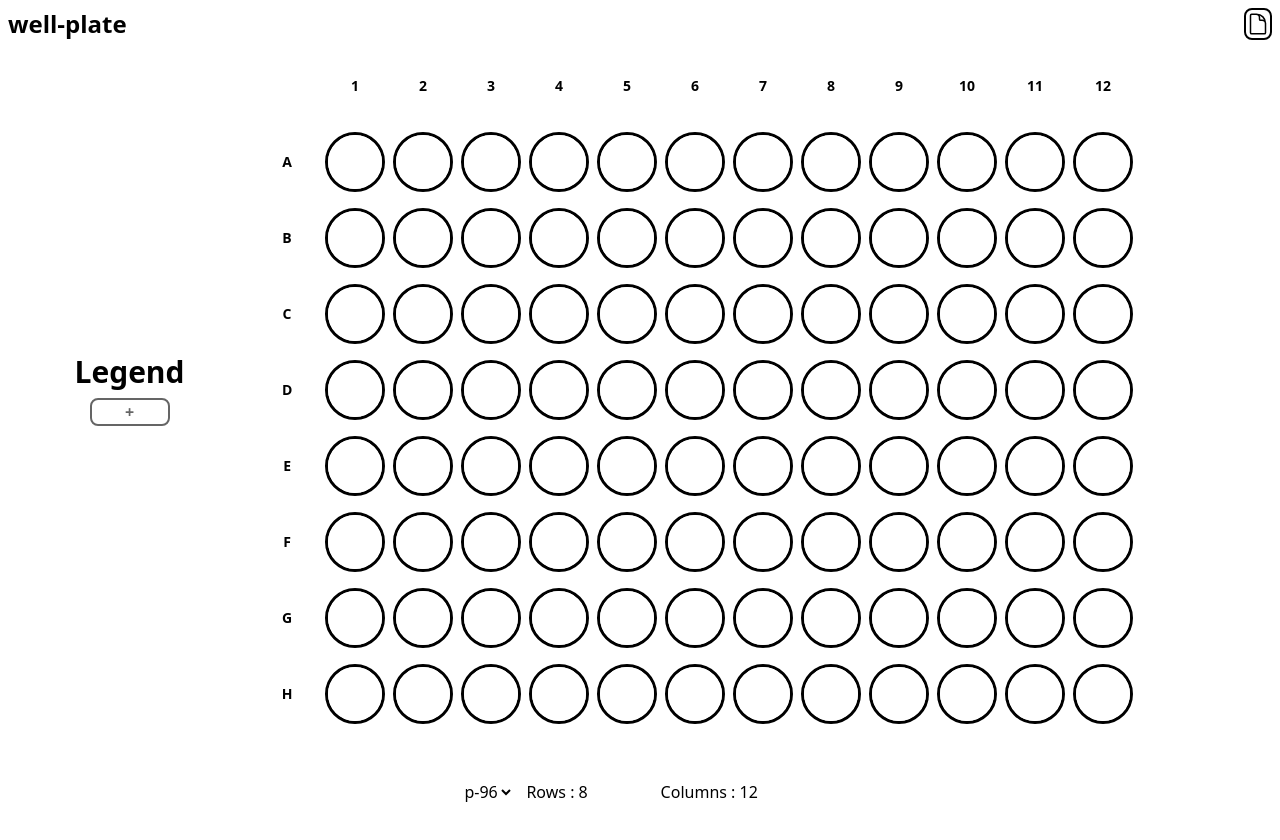
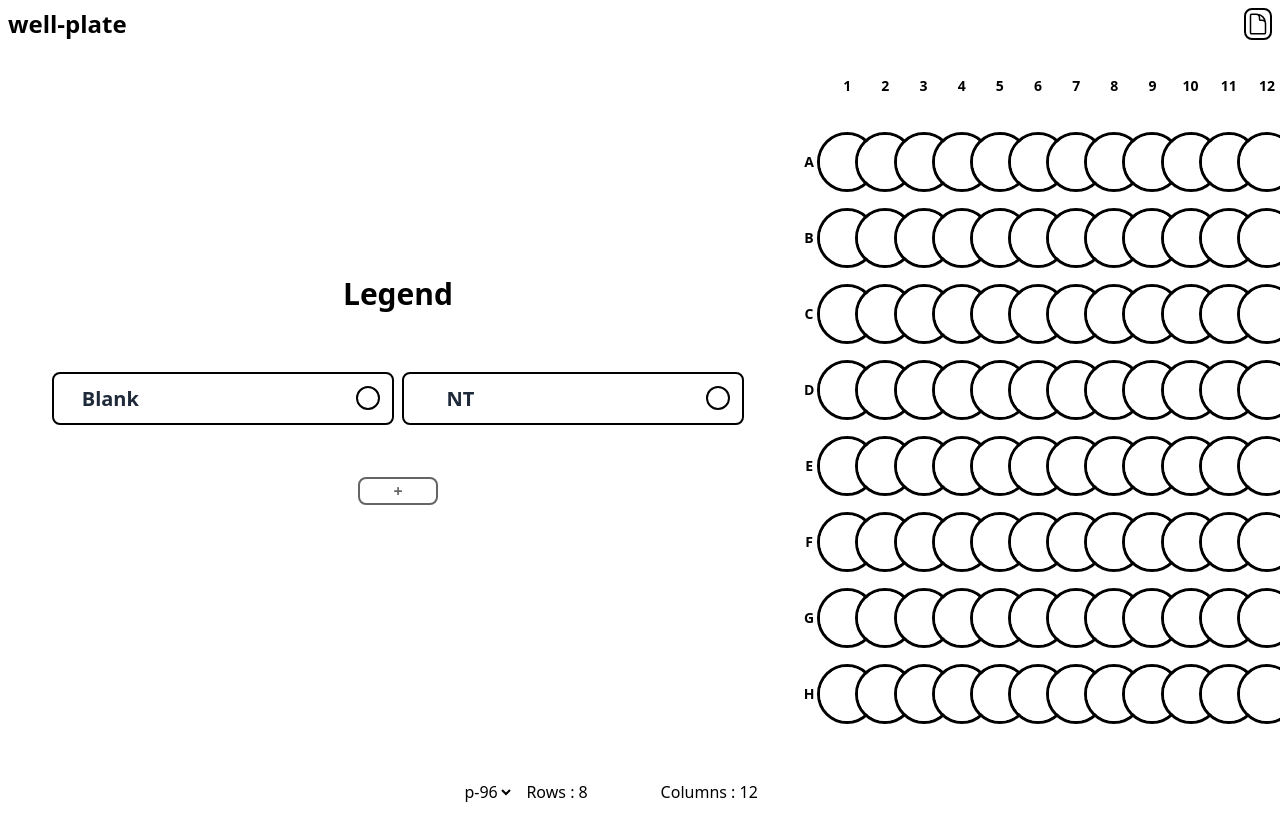
Before and after one commit to KosumovicToni/well_plate, a SvelteKit app: page / in a window 1280 px wide. Shown: the top 840 px of the page. Built offline with nearby package versions, Linux system fonts and the light colour scheme.

Commit message:
added Blank and NT

```diff
--- a/src/lib/components/Farmaco.svelte
+++ b/src/lib/components/Farmaco.svelte
@@ -1,9 +1,9 @@
 <script lang="ts">
-  let { name, dose, unit, color } = $props();
+  let { name, dose, unit, color = $bindable() } = $props();
 </script>
 
 <div
-  class="flex flex-row items-center justify-between p-3 m-1 border-2 rounded-lg font-bold bg-white w-full lg:max-w-3/4 gap-2 text-xl"
+  class="flex flex-row items-center justify-between p-3 m-1 border-2 rounded-lg font-bold bg-white w-full lg:max-w-[700px] gap-2 text-xl"
 >
   <div class="min-w-0 lg:max-w-12s0 flex-1">
     <p class="text-wrap break-words leading-tight text-gray-800">
@@ -21,7 +21,7 @@
     </p>
   </div>
   <div
-    class="w-6 h-6 rounded-full border border-black/5 flex-shrink-0"
+    class="w-6 h-6 rounded-full border-2 border-black flex-shrink-0"
     style="background-color: {color}"
   ></div>
 </div>
--- a/src/lib/components/Pot.svelte
+++ b/src/lib/components/Pot.svelte
@@ -2,6 +2,7 @@
   let color: string | undefined = $state("white");
   let dose: number | undefined = $state();
   let unit: string = $state("uM");
+  let pot_name: string = $state("");
 
   let ref_dose: number | undefined = $state();
   let ref_unit: string = $state("uM");
@@ -37,7 +38,8 @@
 
     color = selected.color;
 
-    if (name == "empty") {
+    if (["empty", "NT", "Blank"].includes(name)) {
+      pot_name = name;
       dose = undefined;
       ref_dose = undefined;
     } else {
@@ -89,12 +91,18 @@
       <div
         class="relative z-10 flex flex-col font-bold text-center pointer-events-none"
       >
+        {#if ["NT", "Blank"].includes(pot_name)}
+          <p class="text-wrap break-words leading-tight max-w-10 text-sm">
+            {pot_name}
+          </p>
+        {:else}
           <p class="text-wrap break-words leading-tight max-w-10">
             {dose}
             {#if typeof dose !== "undefined"}
               <span class="text-xs">{unit}</span>
             {/if}
           </p>
+        {/if}
       </div>
     </div>
   </button>
--- a/src/routes/+page.svelte
+++ b/src/routes/+page.svelte
@@ -33,10 +33,15 @@
     "N",
   ];
 
+  let farmaci: farmaco[] = $state([]);
+  let defaults: { name: string; color: string }[] = $state([
+    { name: "Blank", color: "white" },
+    { name: "NT", color: "white" },
+  ]);
+
   let pop: boolean = $state(false);
   let hidden: boolean = $state(true);
   let a_count: number = $state(0);
-  let farmaci: farmaco[] = $state([]);
   let submit: boolean = $state(false);
   let reset: boolean = $state(false);
 
@@ -62,13 +67,23 @@
       class="flex flex-col grow text-center my-auto font-bold lg:ml-auto my-5"
     >
       <h1 class="print:hidden text-3xl mb-2">Legend</h1>
-      <div id="legend" class="flex flex-col w-full items-center">
+      <div id="legend" class="flex flex-col w-full items-center p-12">
+        <div class="flex flex-col xl:flex-row w-full xl:w-[700px]">
+          {#each defaults as def}
+            <Farmaco
+              name={def.name}
+              dose={undefined}
+              unit={undefined}
+              bind:color={def.color}
+            />
+          {/each}
+        </div>
         {#each farmaci as farmaco}
           <Farmaco
             name={farmaco.name}
             dose={farmaco.dose}
             unit={farmaco.unit}
-            color={farmaco.color}
+            bind:color={farmaco.color}
           />
         {/each}
       </div>
@@ -126,7 +141,7 @@
       <div
         class="print:hidden absolute top-0 flex flex-col items-center w-full z-20 h-auto p-2 font-bold justify-center"
       >
-        <div class="bg-white border-2 py-2 rounded-lg w-60">
+        <div class="bg-white border-2 py-2 rounded-lg w-70">
           <div class="flex flex-row justify-center gap-x-3">
             <label for="">Reagent : </label>
             <select
@@ -141,6 +156,9 @@
             >
               {#each farmaci as farmaco}
                 <option value={farmaco}>{farmaco.name}</option>
+              {/each}
+              {#each defaults as def}
+                <option value={def}>{def.name}</option>
               {/each}
               <option value={empty}>{empty.name}</option>
             </select>
@@ -172,9 +190,11 @@
             <button
               class="rounded-lg text-center text-white bg-sky-600 mt-2 p-1"
               disabled={typeof selected == "undefined" ||
-                (typeof dose == "undefined" && selected.name != "empty")}
+                (typeof dose == "undefined" &&
+                  !["empty", "NT", "Blank"].includes(selected.name))}
               style="opacity: {typeof selected == 'undefined' ||
-              (typeof dose == 'undefined' && selected.name != 'empty')
+              (typeof dose == 'undefined' &&
+                !['empty', 'NT', 'Blank'].includes(selected.name))
                 ? '0.5'
                 : '1'}"
               onclick={() => {
@@ -199,12 +219,12 @@
     #well-plate {
       -webkit-print-color-adjust: exact !important;
       print-color-adjust: exact !important;
-      page-break-inside: avoid;
-      break-inside: avoid;
+      zoom: 0.7;
     }
     #legend {
       -webkit-print-color-adjust: exact !important;
       print-color-adjust: exact !important;
+      zoom: 0.8;
     }
   }
 </style>
```
Also changed, not shown: src/lib/assets/favicon.svg. Lines whose indentation alone changed are shown as unchanged.
